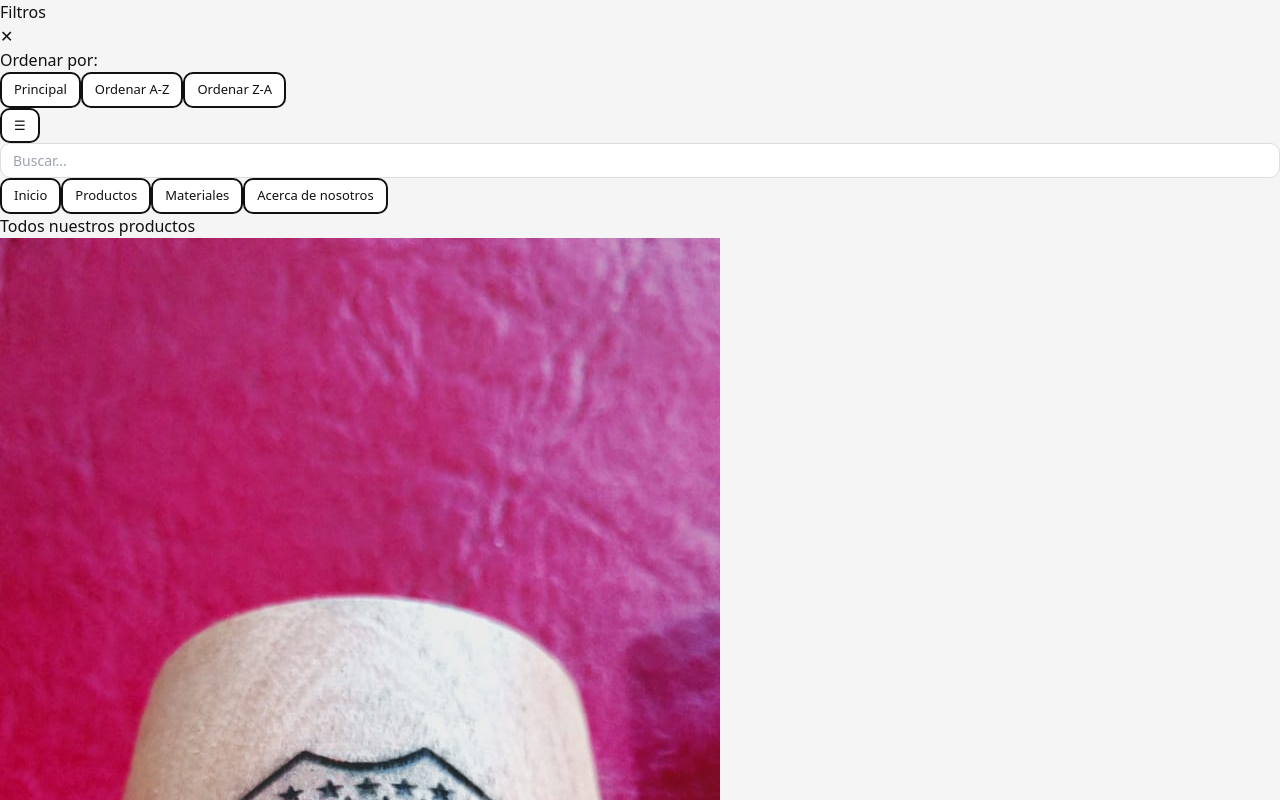
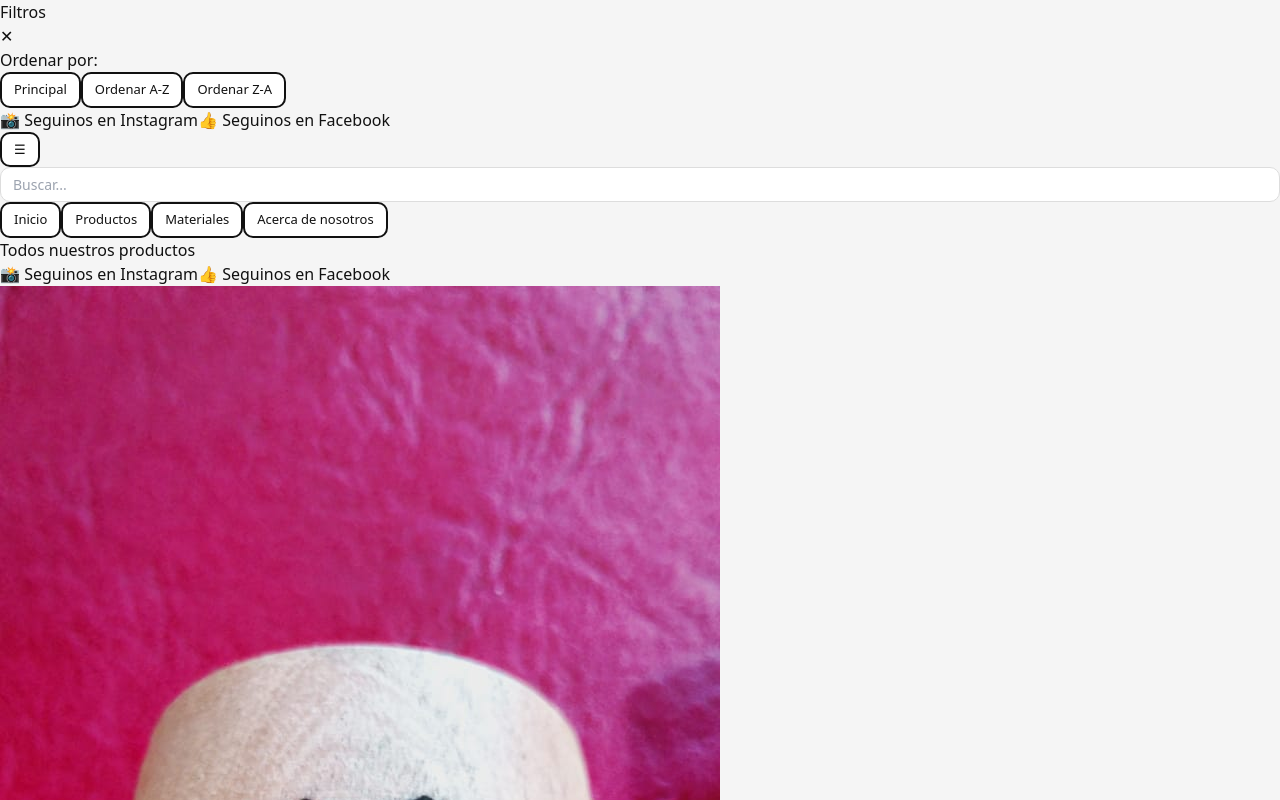
Before and after one commit to MaximilianoBurlando/ElLaserDelRayo, a React (Vite) app: page /todosnuestrosproductos in a window 1280 px wide. Shown: the top 800 px of the page. Built offline with nearby package versions, Linux system fonts and the light colour scheme.

Commit message:
mensaje red inicio

```diff
--- a/src/components/Sidebar.tsx
+++ b/src/components/Sidebar.tsx
@@ -40,6 +40,33 @@ const Sidebar: React.FC<Props> = ({ open, onClose, setSort }) => {
             Ordenar Z-A
           </button>
         </div>
+        <div className="flex flex-col items-center gap-3 mt-2 mb-6">
+
+          {/* Instagram */}
+          <a
+            href="https://www.instagram.com/elrayodellaser?igsh=MXc5aTN4MjMxa215dg=="
+            target="_blank"
+            rel="noopener noreferrer"
+            className="px-6 py-2 rounded-full text-white font-semibold
+                      bg-gradient-to-r from-pink-500 via-red-500 to-yellow-500
+                      hover:scale-105 transition transform"
+          >
+            📸 Seguinos en Instagram
+          </a>
+
+          {/* Facebook */}
+          <a
+            href="https://www.facebook.com/TU_PAGINA"
+            target="_blank"
+            rel="noopener noreferrer"
+            className="px-6 py-2 rounded-full text-white font-semibold
+                      bg-blue-600 hover:bg-blue-700
+                      hover:scale-105 transition transform"
+          >
+            👍 Seguinos en Facebook
+          </a>
+
+        </div>
       </div>
     </>
   );
--- a/src/pages/AboutUs.tsx
+++ b/src/pages/AboutUs.tsx
@@ -5,16 +5,33 @@ export default function AboutUs() {
       <h1 className="text-3xl font-bold mb-4">
         El Rayo Del Laser
       </h1>
+      <div className="flex flex-col items-center gap-3 mt-2 mb-6">
+
+        {/* Instagram */}
         <a
           href="https://www.instagram.com/elrayodellaser?igsh=MXc5aTN4MjMxa215dg=="
           target="_blank"
           rel="noopener noreferrer"
-        className="inline-block mt-2 px-6 py-2 rounded-full text-white font-semibold
+          className="px-6 py-2 rounded-full text-white font-semibold
                     bg-gradient-to-r from-pink-500 via-red-500 to-yellow-500
                     hover:scale-105 transition transform"
         >
           📸 Seguinos en Instagram
         </a>
+
+        {/* Facebook */}
+        <a
+          href="https://www.facebook.com/TU_PAGINA"
+          target="_blank"
+          rel="noopener noreferrer"
+          className="px-6 py-2 rounded-full text-white font-semibold
+                    bg-blue-600 hover:bg-blue-700
+                    hover:scale-105 transition transform"
+        >
+          👍 Seguinos en Facebook
+        </a>
+
+      </div>
       <p className="text-gray-700 mb-4">
         Bienvenido a El Rayo Del Laser. Nos especializamos en productos
         personalizados realizados con tecnología de corte y grabado láser.
--- a/src/pages/AllOurProducts.tsx
+++ b/src/pages/AllOurProducts.tsx
@@ -85,6 +85,32 @@ export default function AllOurProducts({ filters }: { filters: Filters }) {
   return (
     <div className="p-6 text-center">
       <h1 className="text-2xl font-bold mb-4">Todos nuestros productos</h1>
+      <div className="flex flex-col items-center gap-3 mt-2 mb-6">
+        {/* Instagram */}
+        <a
+          href="https://www.instagram.com/elrayodellaser?igsh=MXc5aTN4MjMxa215dg=="
+          target="_blank"
+          rel="noopener noreferrer"
+          className="px-6 py-2 rounded-full text-white font-semibold
+                    bg-gradient-to-r from-pink-500 via-red-500 to-yellow-500
+                    hover:scale-105 transition transform"
+        >
+          📸 Seguinos en Instagram
+        </a>
+
+        {/* Facebook */}
+        <a
+          href="https://www.facebook.com/TU_PAGINA"
+          target="_blank"
+          rel="noopener noreferrer"
+          className="px-6 py-2 rounded-full text-white font-semibold
+                    bg-blue-600 hover:bg-blue-700
+                    hover:scale-105 transition transform"
+        >
+          👍 Seguinos en Facebook
+        </a>
+
+      </div>
       <ProductGrid search={search} sort={sort} />
     </div>
   );
--- a/src/pages/ProductsGrid.tsx
+++ b/src/pages/ProductsGrid.tsx
@@ -92,16 +92,33 @@ export default function ProductsGrid({ filters }: { filters: Filters }) {
       <h1 className="text-2xl font-bold mb-4">
         El Rayo Del Laser
       </h1>
+      <div className="flex flex-col items-center gap-3 mt-2 mb-6">
+
+      {/* Instagram */}
       <a
         href="https://www.instagram.com/elrayodellaser?igsh=MXc5aTN4MjMxa215dg=="
         target="_blank"
         rel="noopener noreferrer"
-        className="inline-block mt-2 mb-6 px-6 py-2 rounded-full text-white font-semibold
-           bg-gradient-to-r from-pink-500 via-red-500 to-yellow-500
-           hover:scale-105 transition transform"
+        className="px-6 py-2 rounded-full text-white font-semibold
+                  bg-gradient-to-r from-pink-500 via-red-500 to-yellow-500
+                  hover:scale-105 transition transform"
       >
         📸 Seguinos en Instagram
       </a>
+
+      {/* Facebook */}
+      <a
+        href="https://www.facebook.com/TU_PAGINA"
+        target="_blank"
+        rel="noopener noreferrer"
+        className="px-6 py-2 rounded-full text-white font-semibold
+                  bg-blue-600 hover:bg-blue-700
+                  hover:scale-105 transition transform"
+      >
+        👍 Seguinos en Facebook
+      </a>
+
+    </div>
 
       <ProductGrid search={search} sort={sort} />
     </div>
--- a/src/pages/ProductsWeWork.tsx
+++ b/src/pages/ProductsWeWork.tsx
@@ -96,7 +96,33 @@ export default function ProductsWeWork({ filters }: { filters: Filters }) {
       <h1 className="text-2xl font-bold mb-4">
         Con qué productos trabajamos
       </h1>
+      <div className="flex flex-col items-center gap-3 mt-2 mb-6">
 
+        {/* Instagram */}
+        <a
+          href="https://www.instagram.com/elrayodellaser?igsh=MXc5aTN4MjMxa215dg=="
+          target="_blank"
+          rel="noopener noreferrer"
+          className="px-6 py-2 rounded-full text-white font-semibold
+                    bg-gradient-to-r from-pink-500 via-red-500 to-yellow-500
+                    hover:scale-105 transition transform"
+        >
+          📸 Seguinos en Instagram
+        </a>
+
+        {/* Facebook */}
+        <a
+          href="https://www.facebook.com/TU_PAGINA"
+          target="_blank"
+          rel="noopener noreferrer"
+          className="px-6 py-2 rounded-full text-white font-semibold
+                    bg-blue-600 hover:bg-blue-700
+                    hover:scale-105 transition transform"
+        >
+          👍 Seguinos en Facebook
+        </a>
+
+      </div>
       <ProductGrid search={search} sort={sort} />
     </div>
   );
```
Lines whose indentation alone changed are shown as unchanged.
